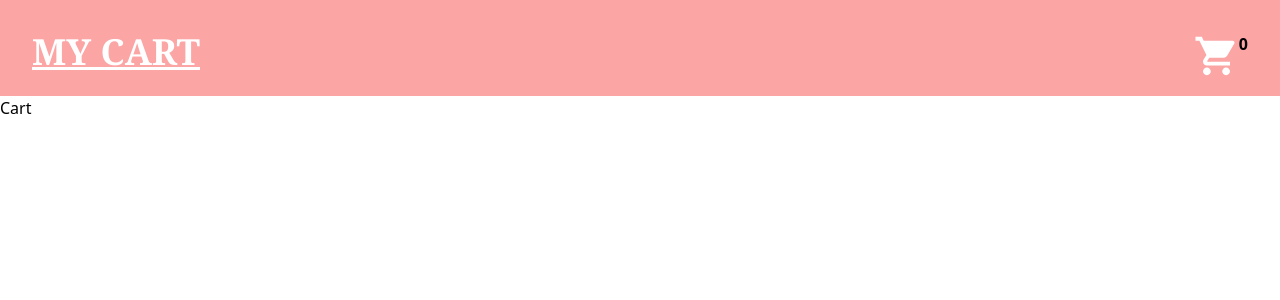
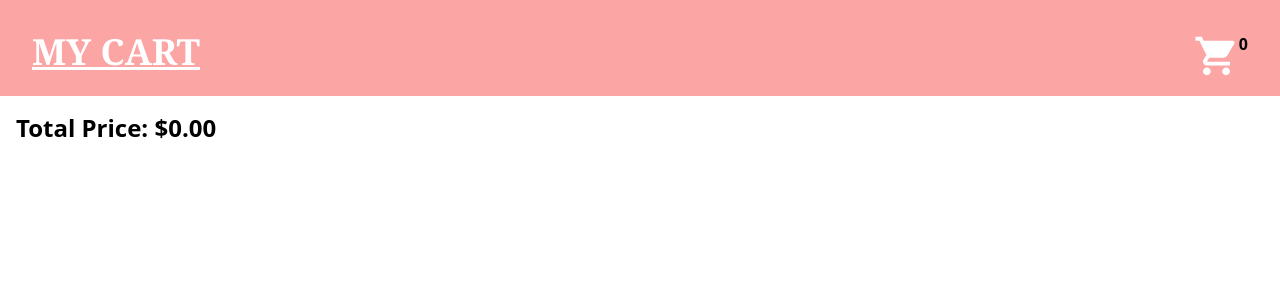
Before and after one commit to mehranbhat7/Add-To-Cart, a React (Create React App) app: page /cart in a window 1280 px wide. Shown: the top 300 px of the page. Built offline with nearby package versions, Linux system fonts and the light colour scheme; a web font is replaced by a local one.

Commit message:
react ad to cart done day 8

```diff
--- a/src/App.js
+++ b/src/App.js
@@ -28,7 +28,10 @@ function App() {
         <Navbar size={cart.length} />
         <Routes>
           <Route path="/" element={<Shop handleclick={handleClick} />} />{" "}
-          <Route path="/cart" element={<Cart cart={cart} />} />{" "}
+          <Route
+            path="/cart"
+            element={<Cart cart={cart} setcart={setCart} />}
+          />{" "}
         </Routes>
         {warning && (
           <div className="fixed bottom-0 left-0 right-0 bg-red-500 p-4 text-center text-white">
--- a/src/Components/Cart.jsx
+++ b/src/Components/Cart.jsx
@@ -1,7 +1,52 @@
-import React from "react";
+import React, { useEffect, useState } from "react";
 
-const Cart = () => {
-  return <div>Cart</div>;
+const Cart = ({ cart, setcart }) => {
+  const [totalPrice, setTotalPrice] = useState(0);
+
+  useEffect(() => {
+    const total = cart.reduce((acc, item) => acc + item.price, 0);
+    setTotalPrice(total);
+  }, [cart]);
+
+  const handleRemove = (id) => {
+    setcart(cart.filter((item) => item.id !== id));
+  };
+
+  return (
+    <div className="p-4">
+      <h2 className="text-2xl font-bold mb-4">
+        Total Price: ${totalPrice.toFixed(2)}
+      </h2>
+
+      <ul className="grid grid-cols-1 sm:grid-cols-2 md:grid-cols-3 gap-6">
+        {cart.map((ele) => {
+          return (
+            <li
+              key={ele.id}
+              className="bg-white shadow-lg rounded-lg p-4 flex flex-col items-center"
+            >
+              <img
+                src={ele.img}
+                alt={ele.title}
+                className="w-32 h-32 object-cover rounded-md mb-4"
+              />
+
+              <p className="text-lg font-semibold mb-2">{ele.title}</p>
+
+              <p className="text-gray-700 mb-4">${ele.price.toFixed(2)}</p>
+
+              <button
+                className="bg-red-500 text-white px-4 py-2 rounded hover:bg-red-600 transition-colors"
+                onClick={() => handleRemove(ele.id)}
+              >
+                Remove
+              </button>
+            </li>
+          );
+        })}
+      </ul>
+    </div>
+  );
 };
 
 export default Cart;
```
